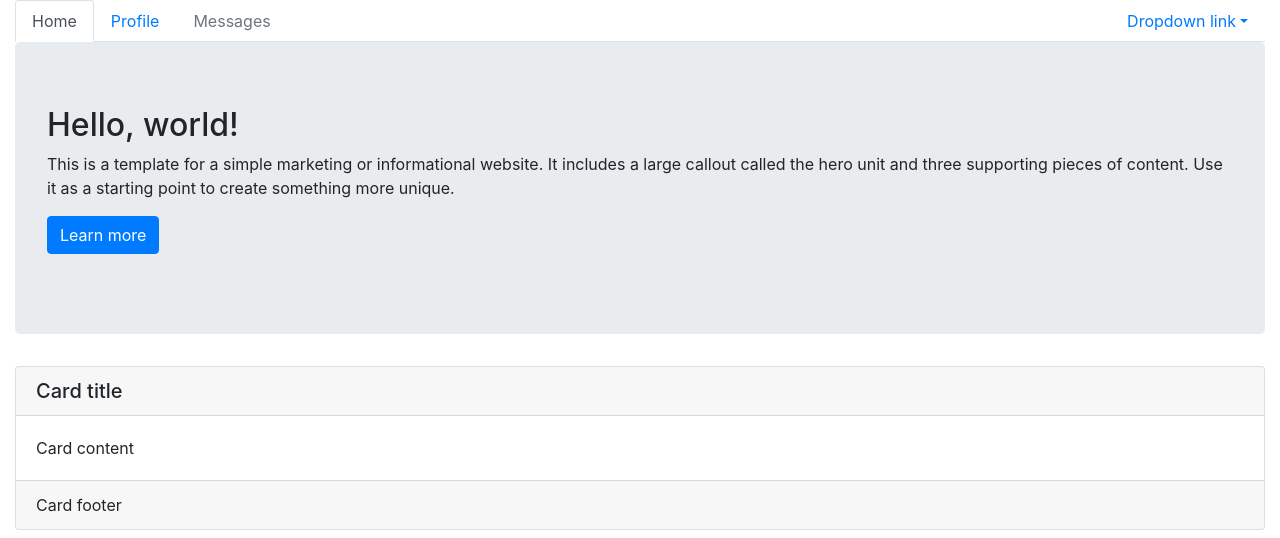
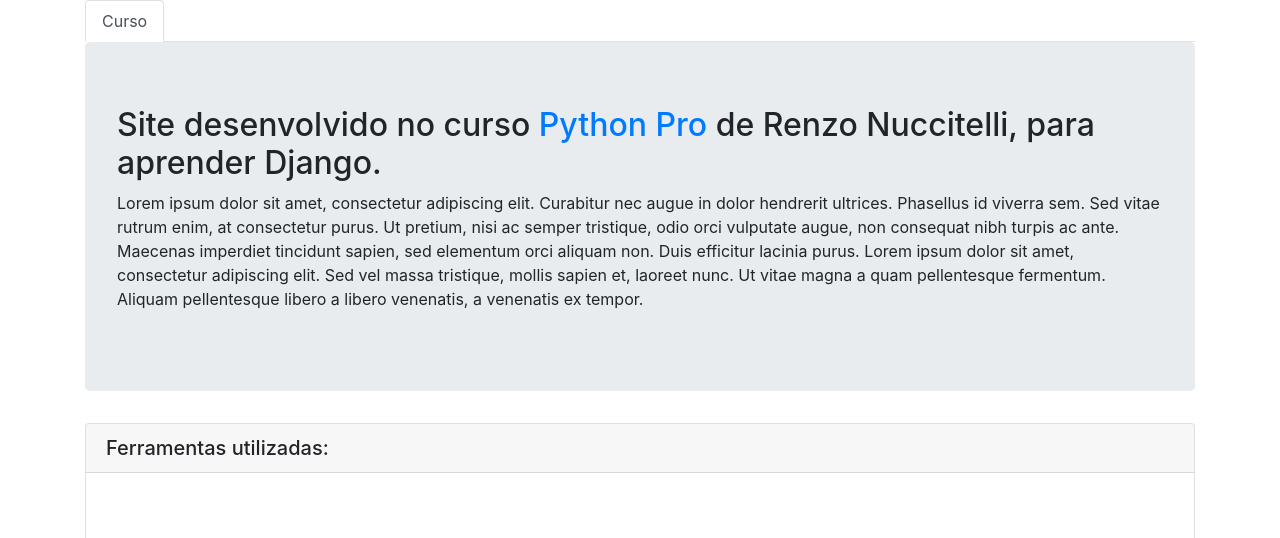
Before and after one commit to Rafael-Fonseca/curso-django, a Django app: page / in a window 1280 px wide. Shown: the top 538 px of the page. Run offline with Django 3.2, Linux system fonts and the light colour scheme; some libraries are stand-ins or nearby versions.

Commit message:
Entrega de Landing Page

```diff
--- a/curso_django/base/templates/base/home.html
+++ b/curso_django/base/templates/base/home.html
@@ -1,15 +1,16 @@
 {% load static %}
 <!DOCTYPE html>
-<html lang="en">
+<html lang="pt-br">
   <head>
     <meta charset="utf-8">
     <meta http-equiv="X-UA-Compatible" content="IE=edge">
     <meta name="viewport" content="width=device-width, initial-scale=1">
 
     <title>Curso</title>
+	<link rel="icon" type="image/png" href="{% static 'img/favicon.png'%}">
 
     <meta name="description" content="Source code generated using layoutit.com">
-    <meta name="author" content="LayoutIt!">
+    <meta name="author" content="Rafael Fonseca">
 
     <link href="{% static 'css/bootstrap.min.css' %}" rel="stylesheet">
     <link href="{% static 'css/style.css' %}" rel="stylesheet">
@@ -20,58 +21,123 @@
   </head>
   <body>
 
-    <div class="container-fluid">
+    <div class="container">
 	<div class="row">
 		<div class="col-md-12">
 			<ul class="nav nav-tabs">
 				<li class="nav-item">
-					<a class="nav-link active" href="#">Home</a>
-				</li>
-				<li class="nav-item">
-					<a class="nav-link" href="#">Profile</a>
-				</li>
-				<li class="nav-item">
-					<a class="nav-link disabled" href="#">Messages</a>
-				</li>
-				<li class="nav-item dropdown ml-md-auto">
-					 <a class="nav-link dropdown-toggle" href="http://example.com" id="navbarDropdownMenuLink" data-toggle="dropdown">Dropdown link</a>
-					<div class="dropdown-menu dropdown-menu-right" aria-labelledby="navbarDropdownMenuLink">
-						 <a class="dropdown-item" href="#">Action</a> <a class="dropdown-item" href="#">Another action</a> <a class="dropdown-item" href="#">Something else here</a>
-						<div class="dropdown-divider">
-						</div> <a class="dropdown-item" href="#">Separated link</a>
-					</div>
+					<a class="nav-link active" href="{% url 'base:home' %}">Curso</a>
 				</li>
 			</ul>
 			<div class="jumbotron">
 				<h2>
-					Hello, world!
+					Site desenvolvido no curso <a href="https://pythonpro.com.br/">Python Pro</a> de Renzo Nuccitelli,
+					para aprender Django.
 				</h2>
 				<p>
-					This is a template for a simple marketing or informational website. It includes a large callout called the hero unit and three supporting pieces of content. Use it as a starting point to create something more unique.
+					Lorem ipsum dolor sit amet, consectetur adipiscing elit. Curabitur nec augue in dolor hendrerit
+					ultrices. Phasellus id viverra sem. Sed vitae rutrum enim, at consectetur purus. Ut pretium, nisi ac
+					semper tristique, odio orci vulputate augue, non consequat nibh turpis ac ante. Maecenas imperdiet
+					tincidunt sapien, sed elementum orci aliquam non. Duis efficitur lacinia purus. Lorem ipsum dolor
+					sit amet, consectetur adipiscing elit. Sed vel massa tristique, mollis sapien et, laoreet nunc.
+					Ut vitae magna a quam pellentesque fermentum. Aliquam pellentesque libero a libero venenatis,
+					a venenatis ex tempor.
 				</p>
-				<p>
-					<a class="btn btn-primary btn-large" href="#">Learn more</a>
-				</p>
+
 			</div>
 			<div class="row">
 				<div class="col-md-12">
 					<div class="card">
 						<h5 class="card-header">
-							Card title
+							Ferramentas utilizadas:
 						</h5>
 						<div class="card-body">
 							<p class="card-text">
-								Card content
+
+								<br><br>
+								<a href="https://www.djangoproject.com/" target="_blank">
+									<img src="{% static 'img/django-logo.png' %}" alt="Django" class="img-thumbnail mr-3 ml-3">
+								</a>Framework gratuito e de código aberto que facilita a maior parte do desenvolvimento
+								web.<br><br>
+
+								<a href="https://getbootstrap.com/" target="_blank">
+									<img src="{% static 'img/bootstrap-logo.png' %}" alt="Bootstrap" class="img-thumbnail mr-3 ml-3">
+								</a>É um popular kit de ferramentas de front-end de código aberto.<br><br>
+
+								<a href="https://www.postgresql.org/" target="_blank">
+									<img src="{% static 'img/postgress-logo.png' %}" alt="Postgress" class="img-thumbnail mr-3 ml-3">
+								</a>É um banco de dados relacional de código aberto.<br><br>
+
+								<a href="https://sqlite.org/index.html" target="_blank">
+									<img src="{% static 'img/sqlite-logo.png' %}" alt="Sqlite" class="img-thumbnail mr-3 ml-3">
+								</a>É uma biblioteca em linguagem C que implementa um banco de dados SQL.<br><br>
+
+								<a href="https://github.com/" target="_blank">
+									<img src="{% static 'img/GitHub-logo.png' %}" alt="GitHub" class="img-thumbnail mr-3 ml-3">
+								</a>Plataforma de desenvolvimento que ajuda a manter o versionamento do código.<br><br>
+
+								<a href="https://travis-ci.com/" target="_blank">
+									<img src="{% static 'img/travis-logo.png' %}" alt="Travis" class="img-thumbnail mr-3 ml-3">
+								</a>Implementa a integração contínua.<br><br>
+
+								<a href="https://pyup.io/" target="_blank">
+									<img src="{% static 'img/py-up-logo.png' %}" alt="Py-Up" class="img-thumbnail mr-3 ml-3">
+								</a>Ferramenta utilizada para gerir as dependências utilizadas.<br><br>
+
+								<a href="https://docs.pytest.org/en/6.2.x/" target="_blank">
+									<img src="{% static 'img/pytest-logo.png' %}" alt="Pytest" class="img-thumbnail mr-3 ml-3">
+								</a>É uma ferramenta de teste da língua Python.<br><br>
+
+								<a href="https://about.codecov.io/" target="_blank">
+									<img src="{% static 'img/codecov-logo.png' %}" alt="Codecov" class="img-thumbnail mr-3 ml-3">
+								</a>Ferramenta que auxilia a manter a cobertura do código.<br><br>
+
+								<a href="https://www.heroku.com/" target="_blank">
+									<img src="{% static 'img/heroku-logo.png' %}" alt="Heroku" class="img-thumbnail mr-3 ml-3">
+								</a>É uma plataforma como serviço (PaaS) que permite disponibilizar o site na internet.
+								<br><br>
+
+								<a href="https://aws.amazon.com/pt/" target="_blank">
+									<img src="{% static 'img/amazon-s3-logo.png' %}" alt="Amazon S3" class="img-thumbnail mr-3 ml-3">
+								</a>O Amazon S3 é um serviço de armazenamento para a Internet.<br><br>
+
+								<a href="https://sentry.io/" target="_blank">
+									<img src="{% static 'img/sentry-logo.png' %}" alt="Sentry" class="img-thumbnail mr-3 ml-3">
+								</a>Software que monitora erros e desempenho, no ambiente de produção.
+								<br><br>
+
 							</p>
-						</div>
-						<div class="card-footer">
-							Card footer
 						</div>
 					</div>
 				</div>
 			</div>
 		</div>
 	</div>
-</div>
+	</div>
+
+  	<footer class="main-footer mt-5 pt-4 text-white">
+		<div class="container">
+			<div class="row">
+				<div class="col">
+					<h3>Entre em contato</h3>
+					<adress>
+						+55 61 99554-2832
+						<br>
+						<a href="mailto:rafael.abreu.fonseca@gmail.com" class="text-white">rafael.abreu.fonseca@gmail.com</a>
+					</adress>
+				</div>
+			</div>
+		</div>
+
+		<div class="rights pb-4">
+			<div class="container">
+				<div class="row">
+					<div class="col">
+						{%now 'Y'%} - Todos os direitos reservados
+					</div>
+				</div>
+			</div>
+		</div>
+	</footer>
   </body>
 </html>
--- /dev/null
+++ b/curso_django/base/urls.py
@@ -0,0 +1,8 @@
+from django.urls import path
+
+from curso_django.base.views import home
+
+app_name = 'base'
+urlpatterns = [
+    path('', home, name='home'),
+]
--- a/curso_django/urls.py
+++ b/curso_django/urls.py
@@ -15,12 +15,11 @@ Including another URLconf
 """
 from django.conf import settings
 from django.contrib import admin
-from curso_django.base.views import home
 from django.urls import include, path
 
 urlpatterns = [
     path('admin/', admin.site.urls),
-    path('', home),
+    path('', include('curso_django.base.urls')),
 ]
 
 if settings.DEBUG:
```
Also changed, not shown: curso_django/base/tests/test_home.py (+15 -5 lines).
